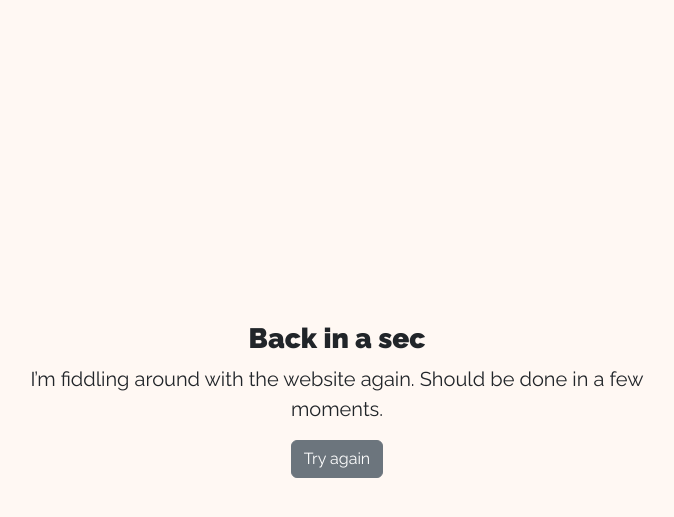
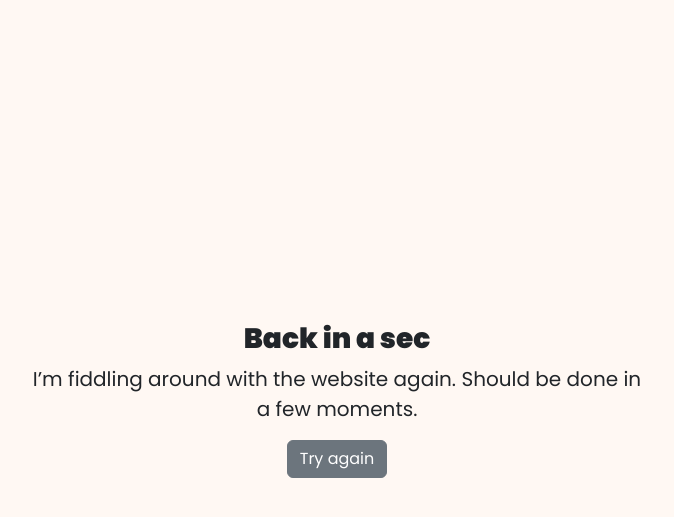
Before and after one commit to hellosteadman/morning-creative.co, a Django app: template morningcreative/theme/templates/503.html in a window 1280 px wide. Shown: the top 517 px of the page, without its empty margins (303-977 px from the left). Run offline with Django 4.2, Linux system fonts and the light colour scheme; the template is opened without the code that fills it, so the values that code supplies are empty; parts of the project's set-up code (start-up, migrations or seed data) failed here and were passed over.

Commit message:
Switches main font to Poppins

```diff
--- a/assets/scss/_type.scss
+++ b/assets/scss/_type.scss
@@ -1,4 +1,4 @@
-@import url('https://fonts.googleapis.com/css2?family=Raleway:ital,wght@0,100;0,400;0,700;0,900;1,400;1,700&family=Merriweather:ital,wght@0,300;0,700;1,300;1,700&family=Roboto:ital,wght@0,300;0,400;0,500;0,700;0,900;1,300;1,400;1,500;1,700;1,900&display=swap');
+@import url('https://fonts.googleapis.com/css2?family=Poppins:ital,wght@0,100;0,400;0,700;0,900;1,400;1,700&family=Merriweather:ital,wght@0,300;0,700;1,300;1,700&family=Roboto:ital,wght@0,300;0,400;0,500;0,700;0,900;1,300;1,400;1,500;1,700;1,900&display=swap');
 
 .text-balance {
     text-wrap: balance;
--- a/assets/scss/_variables.scss
+++ b/assets/scss/_variables.scss
@@ -28,7 +28,7 @@ $primary: #F5E3E0;
 $dark: #564256;
 $link-color: $purple;
 
-$font-family-sans-serif: 'Raleway';
+$font-family-sans-serif: 'Poppins';
 $font-weight-lighter: lighter;
 $font-weight-light: 100;
 $font-weight-normal: 400;
```
Also changed, not shown: morningcreative/theme/static/css/site.css, 1 other file.
